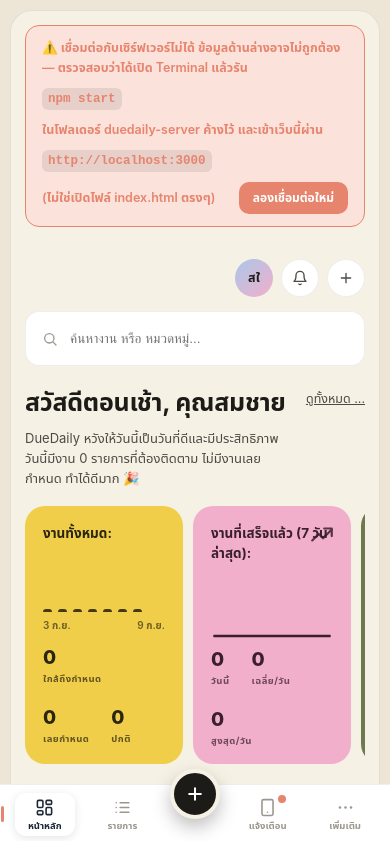
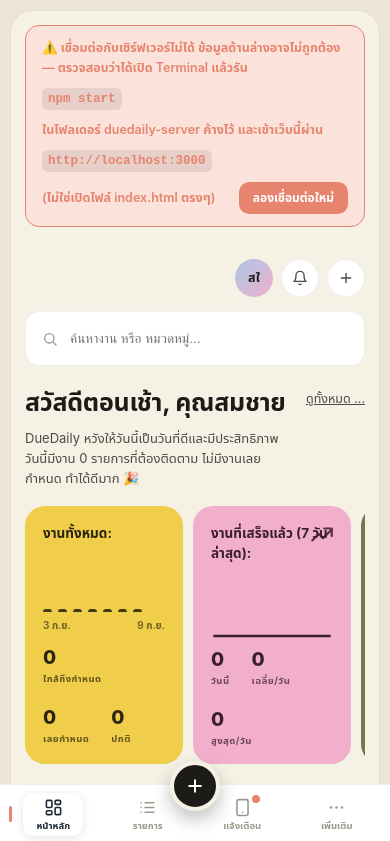
Before and after one commit to Ichiskyblue/duedaily-server, a website: page public/index.html in a window 390 px wide. Shown: the top 841 px of the page. Drawn offline with Linux system fonts and the light colour scheme; no server answers.

Commit message:
Update style.css

```diff
--- a/public/css/style.css
+++ b/public/css/style.css
@@ -384,10 +384,11 @@ button{font-family:inherit;}
 .tab-item.active{color:var(--blue-ink);}
 .tab-item .nav-dot{position:absolute;top:2px;right:12px;margin-left:0;}
 .tab-fab{
-  margin-top:-24px;width:50px;height:50px;border-radius:50%;flex-shrink:0;
-  background:var(--ink);color:#fff;border:4px solid var(--frame-bg);
+  position:absolute;left:50%;top:-24px;transform:translateX(-50%);
+  width:50px;height:50px;border-radius:50%;border:4px solid var(--frame-bg);
+  background:var(--ink);color:#fff;
   display:flex;align-items:center;justify-content:center;cursor:pointer;
-  box-shadow:0 8px 18px rgba(0,0,0,.25);
+  box-shadow:0 8px 18px rgba(0,0,0,.25);z-index:2;
 }
 .tab-fab svg{width:20px;height:20px;}
 
@@ -412,10 +413,13 @@ button{font-family:inherit;}
   .side-wrap{display:none;}
   .tabbar{
     display:flex;align-items:flex-start;justify-content:space-around;
-    position:fixed;left:0;right:0;bottom:0;z-index:50;
+    position:fixed;left:0;right:0;bottom:0;z-index:9999;
     background:var(--white);border-top:1px solid var(--card-line);
     padding:8px 6px calc(8px + env(safe-area-inset-bottom));
+    -webkit-transform:translateZ(0);transform:translateZ(0);
+    isolation:isolate;
   }
+  .tab-item,.tab-fab{touch-action:manipulation;-webkit-tap-highlight-color:transparent;}
 
   /* Topbar: let search take full width, filter pills scroll horizontally */
   .topbar{flex-wrap:wrap;}
```
